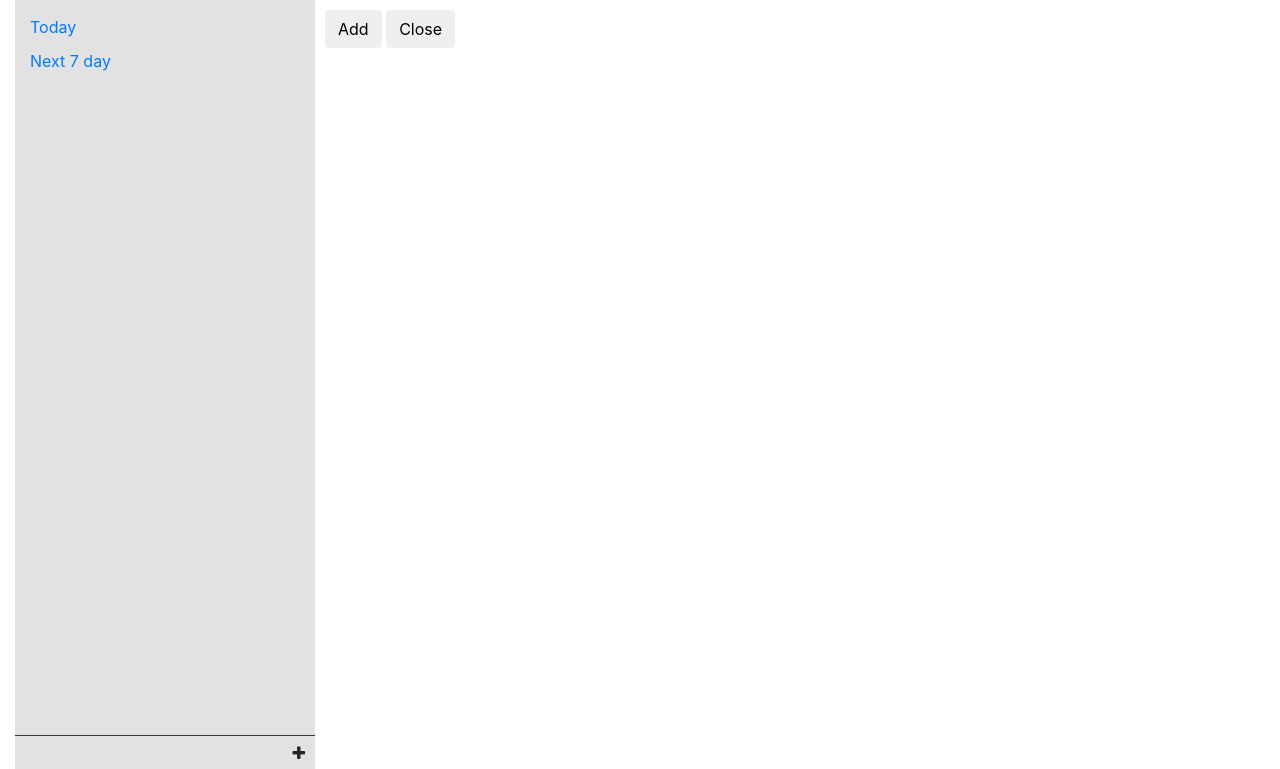
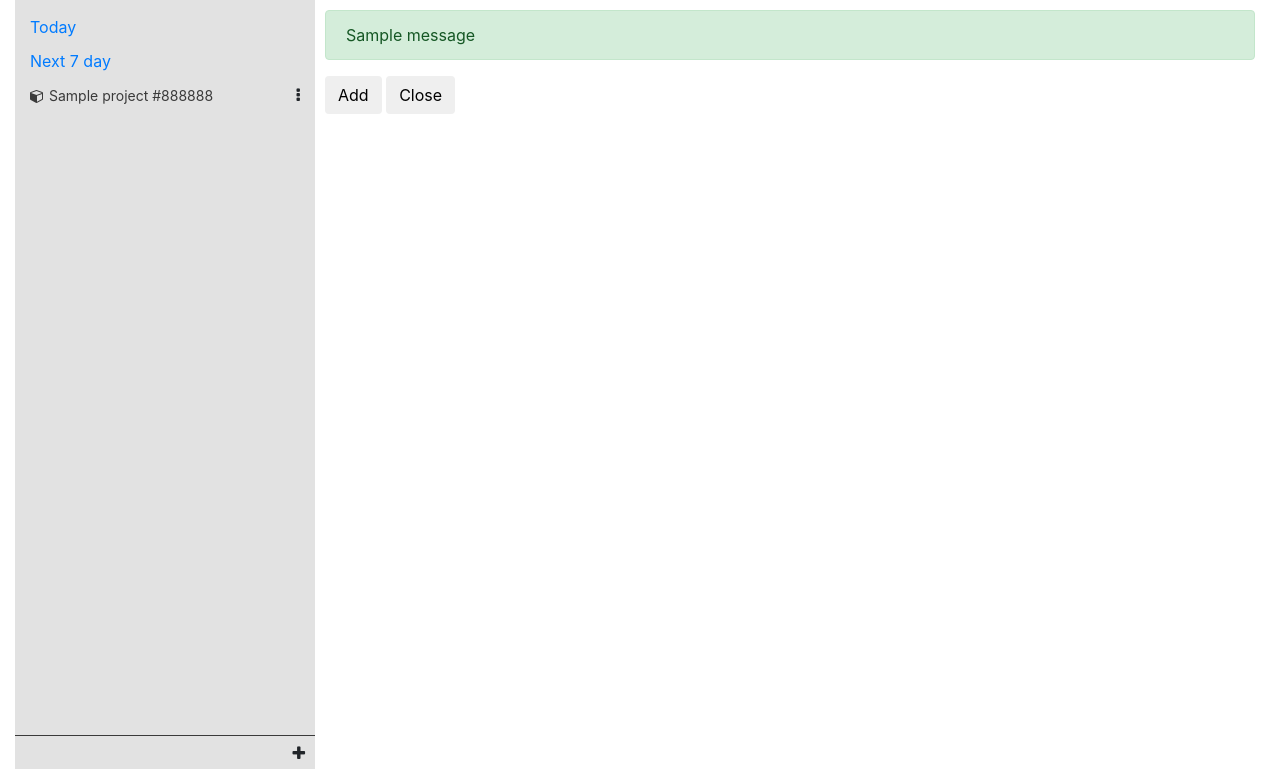
Before and after one commit to web-user/django-todo, a Django app: page /dashboard/ in a window 1280 px wide. Shown: the part 56-825 px from the top of the page. Run offline with Django 3.2, Linux system fonts and the light colour scheme; a user stored in the database is signed in; tables that the repository leaves empty hold one stand-in row (values such as "Sample post"); one stand-in notice (Sample message) is shown; some libraries are stand-ins or nearby versions.

Commit message:
work with  delete project

```diff
--- a/todo/templates/todo/todo_list.html
+++ b/todo/templates/todo/todo_list.html
@@ -1,5 +1,15 @@
 <div class="cm-all-dynamic-data">
     <div class="cm-dynamic-data">
+
+        {% if messages %}
+        <div class="span12">
+            {% for message in messages %}
+            <div class="alert alert-{{ message.tags }}">
+                {{ message|safe }}
+            </div>
+            {% endfor %}
+        </div>
+        {% endif %}
 
         <!-- Todo Template -->
 
@@ -7,7 +17,7 @@
 
 
         <ul id="sortable">
-            {% for project in projects %}
+            {% for project in project_todos %}
 
             {% for todo in project.todos.all %}
 
--- a/todo/views.py
+++ b/todo/views.py
@@ -23,6 +23,8 @@ from rest_framework import generics
 
 from django.views.generic import FormView, ListView, TemplateView
 from django.views.generic.edit import CreateView, UpdateView, DeleteView
+
+from django.contrib import messages
 
 import json
 
@@ -83,7 +85,9 @@ class ProjectListView(LoginRequiredMixin, CreateView):
     success_url = reverse_lazy('todo:home')
 
     def get_context_data(self, **kwargs):
-        kwargs['projects'] = Project.objects.exclude(todos__completed_tasks = True)
+        # kwargs['projects'] = Project.objects.exclude(todos__completed_tasks=True)
+        kwargs['projects'] = Project.objects.all()
+        kwargs['project_todos'] = Project.objects.filter(todos__completed_tasks=False)
         # print(request.GET)
         return super().get_context_data(**kwargs)
 
@@ -117,6 +121,15 @@ class ProjecDelete(DeleteView):
     model = Project
     success_url = reverse_lazy('todo:home')
 
+    def delete(self, request, *args, **kwargs):
+        project = Project.objects.get(pk=kwargs['pk'])
+        todos = project.todos.all()
+        if todos.filter(completed_tasks=False):
+            messages.error(request, 'Oops, something bad happened')
+            return redirect(reverse('todo:home'))
+        else:
+            return super().delete(request, *args, **kwargs)
+
 
 class TodoDelete(DeleteView):
     model = Todo
```
Also changed, not shown: media/map_kj6Sy5r.png (added).
